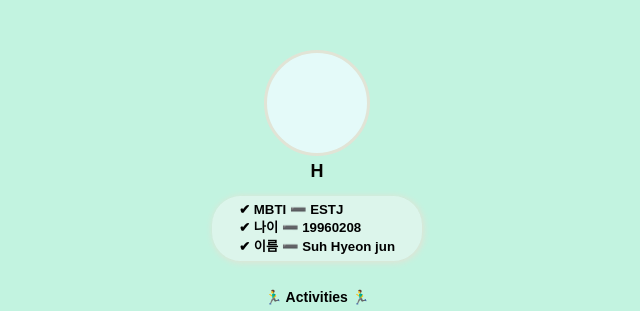
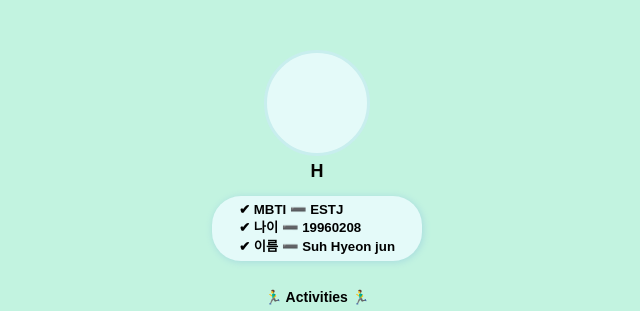
Before and after one commit to hyeon0208/linktree, a plain HTML site: page index.html in a window 1280 px wide. Shown: the top 311 px of the page, 323-963 px from the left. Drawn offline with Linux system fonts and the light colour scheme; a web font is replaced by a local one.

Commit message:
FIX:color

```diff
--- a/index.html
+++ b/index.html
@@ -28,7 +28,7 @@
             background-color: rgb(228, 250, 249);
             border-radius: 100%;   /* 경계-반지름 생성 100으로 갈 수록 원형이됨.  */
 
-            border: 3px solid rgb(225, 228, 214); /* border에 선 추가 */
+            border: 3px solid rgb(200, 238, 238); /* border에 선 추가 */
 
             background-image: url('./profile\ image.jpg');     /* 이 세줄은 항상 붙어다님 */
             background-position: center;
@@ -100,7 +100,7 @@
         }
 
         .explain {
-            background-color: rgba(248, 248, 248, 0.507);
+            background-color: rgb(228, 250, 249);
             background-position: center;
             border-radius: 29px;
             width: 210px;
@@ -112,7 +112,7 @@
             align-items: center;
 
              /* 박스에 그림자 효과 추가 : 가로 세로 넓기 선명도*/
-             box-shadow: 1px 1px 6px 1px rgb(225, 228, 214);
+             box-shadow: 1px 1px 6px 1px rgb(172, 223, 223);
         }
 
         p {
```
